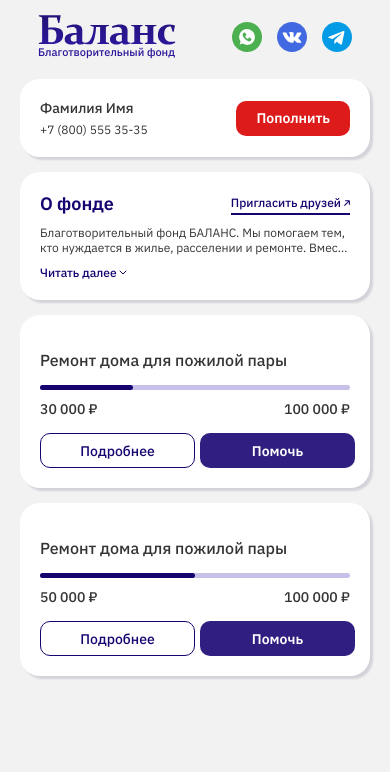
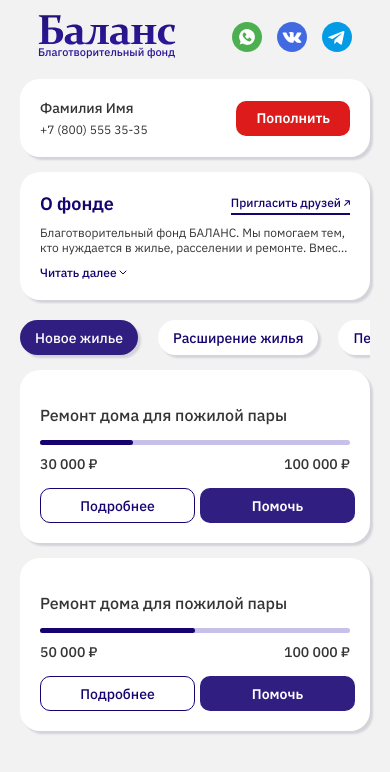
Before and after one commit to Atlas-IT-DEV/Mobile-application-balance, a React Native app: screen /MainScreen in a window 390 px wide. Shown: the top 772 px of the page. Built offline with nearby package versions, Linux system fonts and the light colour scheme; grey boxes are pictures that could not be loaded.

Commit message:
added fulter component

```diff
--- a/components/filter_button.jsx
+++ b/components/filter_button.jsx
@@ -1,7 +1,108 @@
-import { ScrollView } from "react-native";
+import { useState } from "react";
+import {
+  ScrollView,
+  StyleSheet,
+  Text,
+  TouchableOpacity,
+  View,
+} from "react-native";
 
 const FilterButton = () => {
-  return <ScrollView></ScrollView>;
+  const [selected, setSelected] = useState([1, 0, 0]);
+  return (
+    <ScrollView horizontal={true} showsHorizontalScrollIndicator={false}>
+      <View style={styles.container}>
+        <TouchableOpacity
+          style={[
+            styles.button,
+            selected[0] == 1 ? styles.activeButton : styles.unActiveButton,
+          ]}
+          onPress={() => setSelected([1, 0, 0])}
+        >
+          <Text
+            style={[
+              styles.buttonText,
+              selected[0] == 1
+                ? styles.activeButtonText
+                : styles.unActiveButtonText,
+            ]}
+          >
+            Новое жилье
+          </Text>
+        </TouchableOpacity>
+        <TouchableOpacity
+          style={[
+            styles.button,
+            selected[1] == 1 ? styles.activeButton : styles.unActiveButton,
+          ]}
+          onPress={() => setSelected([0, 1, 0])}
+        >
+          <Text
+            style={[
+              styles.buttonText,
+              selected[1] == 1
+                ? styles.activeButtonText
+                : styles.unActiveButtonText,
+            ]}
+          >
+            Расширение жилья
+          </Text>
+        </TouchableOpacity>
+        <TouchableOpacity
+          style={[
+            styles.button,
+            selected[2] == 1 ? styles.activeButton : styles.unActiveButton,
+          ]}
+          onPress={() => setSelected([0, 0, 1])}
+        >
+          <Text
+            style={[
+              styles.buttonText,
+              selected[2] == 1
+                ? styles.activeButtonText
+                : styles.unActiveButtonText,
+            ]}
+          >
+            Первоначальный взнос
+          </Text>
+        </TouchableOpacity>
+      </View>
+    </ScrollView>
+  );
 };
 
+const styles = StyleSheet.create({
+  container: { flexDirection: "row", gap: 20, paddingBottom: 10 },
+  button: {
+    height: 35,
+    justifyContent: "center",
+    paddingHorizontal: 15,
+
+    borderRadius: 100,
+    shadowColor: "rgba(36, 27, 79, 0.2)",
+    shadowOffset: {
+      width: 3,
+      height: 3,
+    },
+    shadowOpacity: 0.7,
+    shadowRadius: 2,
+  },
+  activeButton: {
+    backgroundColor: "rgba(48, 31, 129, 1)",
+  },
+  unActiveButton: {
+    backgroundColor: "white",
+  },
+
+  buttonText: {
+    fontFamily: "IBMMedium",
+  },
+  activeButtonText: {
+    color: "rgba(255, 255, 255, 1)",
+  },
+  unActiveButtonText: {
+    color: "rgba(22, 3, 111, 1)",
+  },
+});
+
 export default FilterButton;
--- a/pages/main_screen/main_screen.jsx
+++ b/pages/main_screen/main_screen.jsx
@@ -9,6 +9,7 @@ import Header from "../../components/header";
 import MiniProfileInfo from "../../components/mini_profile_info";
 import AboutFund from "../../components/about_fund";
 import FundCard from "../../components/fund_card";
+import FilterButton from "../../components/filter_button";
 
 const MainScreen = () => {
   return (
@@ -24,7 +25,9 @@ const MainScreen = () => {
         <View style={[styles.component, styles.aboutFund]}>
           <AboutFund />
         </View>
-        <View style={styles.component}></View>
+        <View style={[styles.component, styles.filterButtons]}>
+          <FilterButton />
+        </View>
         <View style={[styles.component, styles.funds]}>
           <FundCard />
           <FundCard collect_sum={50000} />
@@ -53,8 +56,11 @@ const styles = StyleSheet.create({
   aboutFund: {
     marginTop: 15,
   },
+  filterButtons: {
+    marginTop: 20,
+  },
   funds: {
-    marginTop: 15,
+    marginTop: 5,
     gap: 15,
   },
 });
```
